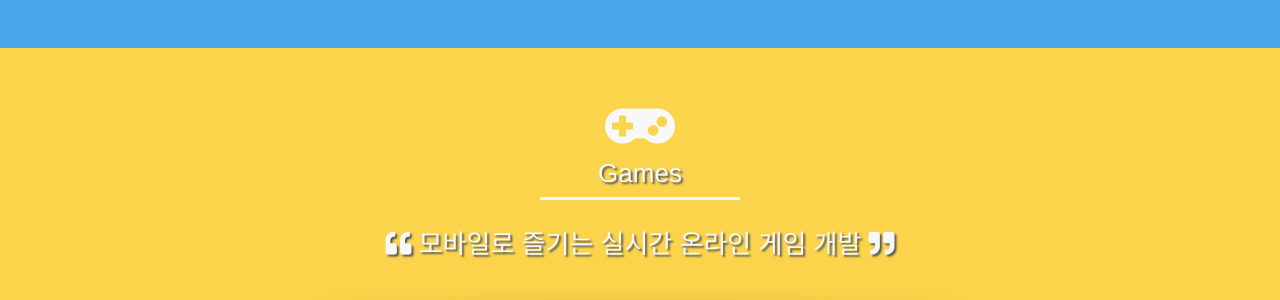
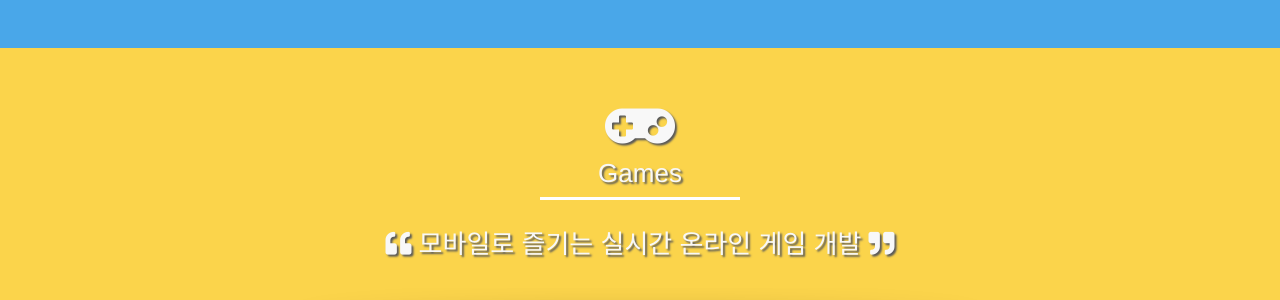
Before and after one commit to meerkatgames-dev/meerkatgames-dev_01.github.io, a Jekyll site: the page built from index.html, in a window 1280 px wide and 900 px high, scrolled down 1209 px. Shown: the part 150-450 px from the top of the window. Built offline with Jekyll 4.4.1, drawn with Linux system fonts in a browser that asks for light colours; nearby versions of some CDN libraries; some web fonts are replaced.

Commit message:
Update games.html

```diff
--- a/_includes/games.html
+++ b/_includes/games.html
@@ -2,7 +2,7 @@
     <div class="container">
         <div class="row">
             <div class="col-lg-12 text-center">
-                <i class="fa fa-4x fa-gamepad"></i>
+                <i class="fa fa-4x fa-gamepad" style="text-shadow: 2px 2px 2px #595959;"></i>
                 <h2 class="section-heading">Games</h2>
                 <hr class="primary">
             </div>
```
